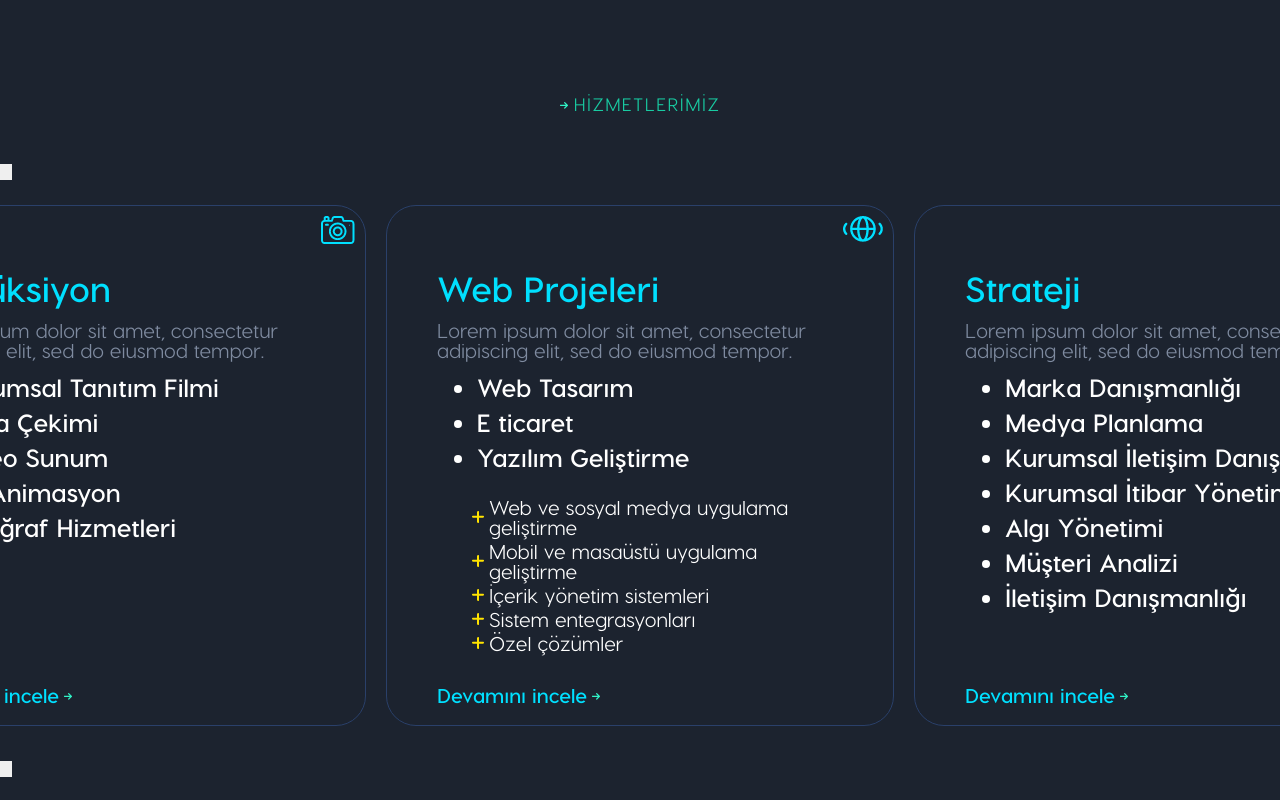
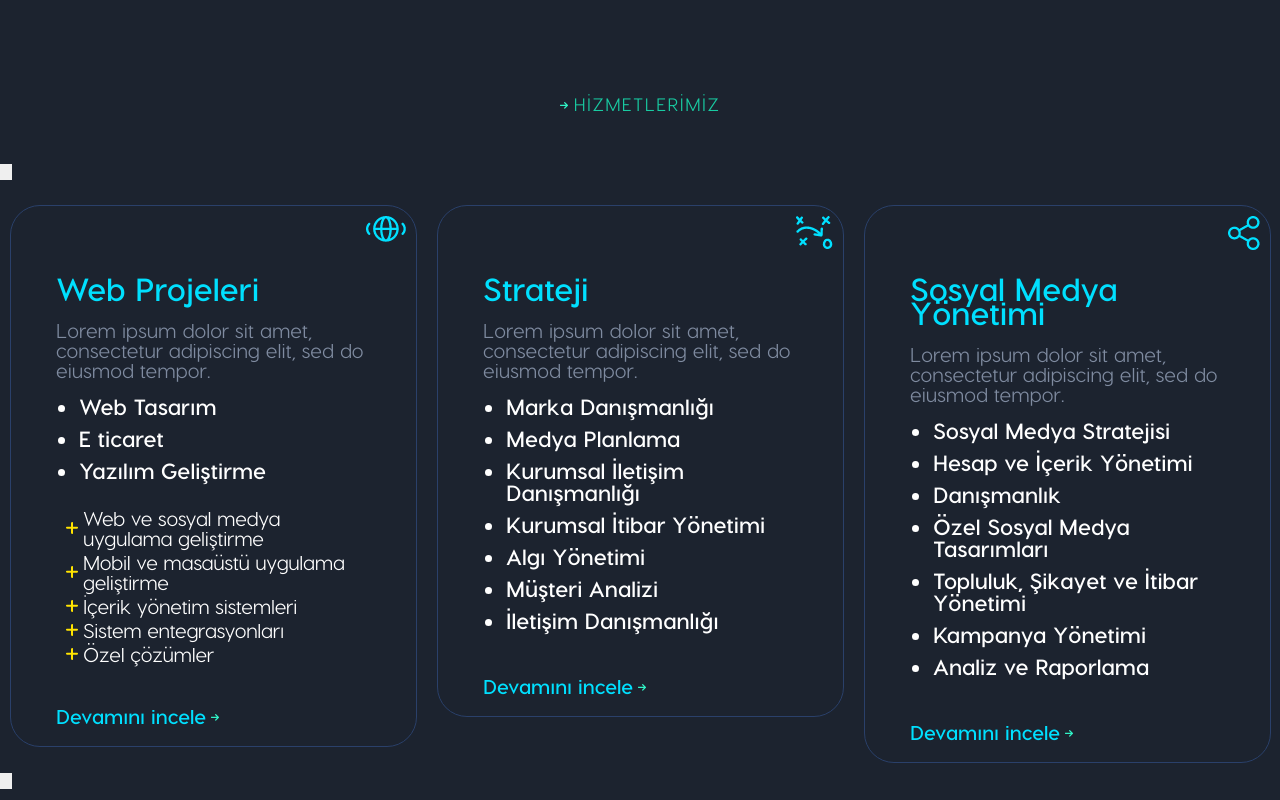
Before and after one commit to imyilmaz/soho-medya, a plain HTML site: page index.html in a window 1280 px wide. Shown: the part 1260-2060 px from the top of the page. Drawn offline with Linux system fonts and the light colour scheme.

Commit message:
genel düzenleme

```diff
--- a/css/soho-medya-e4c16f.webflow.css
+++ b/css/soho-medya-e4c16f.webflow.css
@@ -588,11 +588,12 @@ body{font-family: 'Visbycf';}
 
 .slide {
   max-width: 100%;
-  width: 508px;
   margin: 10px;
   margin-top: 25px;
   border: 1px solid #2a406a;
   border-radius: 30px;
+  outline: none;
+  outline-color: transparent;
 }
 
 .mask {
@@ -620,9 +621,11 @@ body{font-family: 'Visbycf';}
 .slide-container {
   width: 100%;
   height: 100%;
-  padding-right: 50px;
-  padding-left: 50px;
+  padding-right: 45px;
+  padding-left: 45px;
   border-radius: 20px;
+  position: relative;
+  padding-bottom: 70px;
 }
 
 .slide-container.renk {
@@ -752,7 +755,7 @@ body{font-family: 'Visbycf';}
   padding-top: 70px;
   padding-bottom: 10px;
   color: #00e0ff;
-  font-size: 35px;
+  font-size: 32px;
 }
 
 .sub-title-slide {
@@ -765,24 +768,11 @@ body{font-family: 'Visbycf';}
 
 .slide-list {
   color: #fff;
-  font-size: 25px;
+  font-size: 22px;
   list-style-type: disc;
-}
-
-.slide-list.height-button {
-  margin-bottom: 50px;
-}
-.slide-list.height-button-lg {
-  margin-bottom: 120px;
-}
-
-.slide-list.height-button-lg-1 {
-  padding-bottom: 48px;
-}
-
-.slide-list.height-button-lg-2 {
-  padding-bottom: 0px;
-}
+  padding-left: 23px;
+}
+
 .slide-list-item {
   padding-top: 5px;
   padding-bottom: 5px;
@@ -798,6 +788,7 @@ body{font-family: 'Visbycf';}
 .slide-sub-list-text {
   color: #fff;
   font-size: 20px;
+  letter-spacing: -.25px;
 }
 
 .slide-sub-list {
@@ -805,7 +796,7 @@ body{font-family: 'Visbycf';}
   display: -webkit-flex;
   display: -ms-flexbox;
   display: flex;
-  margin-left: 35px;
+  margin-left: 10px;
   padding-top: 2px;
   padding-bottom: 2px;
 }
@@ -831,6 +822,7 @@ body{font-family: 'Visbycf';}
   padding-top: 20px;
   padding-bottom: 20px;
   text-decoration: none;
+  position: absolute; bottom: 0;
 }
 
 .slide-sub-list-group {
@@ -3667,3 +3659,5 @@ body{font-family: 'Visbycf';}
   .header-animate .anim-content .hac-text .hac-text-content .button-main { display: none;}
 
 }
+
+*{outline: none; outline-color: transparent; }
--- a/index.html
+++ b/index.html
@@ -435,25 +435,40 @@
 
 
     $(document).ready(function(){
-      $('.veriable-width').slick({
 
-  infinite: true,
-  speed: 300,
-  slidesToShow: 1,
-  centerMode: true,
-  variableWidth: true
-      });
 
       $('.slider').slick({
-
-      infinite: true,
-      speed: 300,
-      slidesToShow: 1,
-      centerMode: true,
-      variableWidth: true,
-      nextArrow: '<button type="button" class="slick-next"><svg version="1.1" xmlns="http://www.w3.org/2000/svg" xmlns:xlink="http://www.w3.org/1999/xlink" x="0px" y="0px" viewBox="0 0 512.002 512.002" style="enable-background:new 0 0 512.002 512.002;" xml:space="preserve"><g><g><path fill="currentColor" d="M388.425,241.951L151.609,5.79c-7.759-7.733-20.321-7.72-28.067,0.04c-7.74,7.759-7.72,20.328,0.04,28.067l222.72,222.105L123.574,478.106c-7.759,7.74-7.779,20.301-0.04,28.061c3.883,3.89,8.97,5.835,14.057,5.835c5.074,0,10.141-1.932,14.017-5.795l236.817-236.155c3.737-3.718,5.834-8.778,5.834-14.05S392.156,245.676,388.425,241.951z"/></g></g></svg></button>',
-      prevArrow: '<button type="button" class="slick-prev"><svg style="transform:rotate(180deg);" version="1.1" xmlns="http://www.w3.org/2000/svg" xmlns:xlink="http://www.w3.org/1999/xlink" x="0px" y="0px" viewBox="0 0 512.002 512.002" style="enable-background:new 0 0 512.002 512.002;" xml:space="preserve"><g><g><path fill="currentColor" d="M388.425,241.951L151.609,5.79c-7.759-7.733-20.321-7.72-28.067,0.04c-7.74,7.759-7.72,20.328,0.04,28.067l222.72,222.105L123.574,478.106c-7.759,7.74-7.779,20.301-0.04,28.061c3.883,3.89,8.97,5.835,14.057,5.835c5.074,0,10.141-1.932,14.017-5.795l236.817-236.155c3.737-3.718,5.834-8.778,5.834-14.05S392.156,245.676,388.425,241.951z"/></g></g></svg></button>'
-          });
+        infinite: true,
+        speed: 300,
+        slidesToShow: 3,
+        slidesToScroll: 1,
+        adaptiveHeight: true,
+        nextArrow: '<button type="button" class="slick-next"><svg version="1.1" xmlns="http://www.w3.org/2000/svg" xmlns:xlink="http://www.w3.org/1999/xlink" x="0px" y="0px" viewBox="0 0 512.002 512.002" style="enable-background:new 0 0 512.002 512.002;" xml:space="preserve"><g><g><path fill="currentColor" d="M388.425,241.951L151.609,5.79c-7.759-7.733-20.321-7.72-28.067,0.04c-7.74,7.759-7.72,20.328,0.04,28.067l222.72,222.105L123.574,478.106c-7.759,7.74-7.779,20.301-0.04,28.061c3.883,3.89,8.97,5.835,14.057,5.835c5.074,0,10.141-1.932,14.017-5.795l236.817-236.155c3.737-3.718,5.834-8.778,5.834-14.05S392.156,245.676,388.425,241.951z"/></g></g></svg></button>',
+        prevArrow: '<button type="button" class="slick-prev"><svg style="transform:rotate(180deg);" version="1.1" xmlns="http://www.w3.org/2000/svg" xmlns:xlink="http://www.w3.org/1999/xlink" x="0px" y="0px" viewBox="0 0 512.002 512.002" style="enable-background:new 0 0 512.002 512.002;" xml:space="preserve"><g><g><path fill="currentColor" d="M388.425,241.951L151.609,5.79c-7.759-7.733-20.321-7.72-28.067,0.04c-7.74,7.759-7.72,20.328,0.04,28.067l222.72,222.105L123.574,478.106c-7.759,7.74-7.779,20.301-0.04,28.061c3.883,3.89,8.97,5.835,14.057,5.835c5.074,0,10.141-1.932,14.017-5.795l236.817-236.155c3.737-3.718,5.834-8.778,5.834-14.05S392.156,245.676,388.425,241.951z"/></g></g></svg></button>',
+        responsive: [
+          {
+            breakpoint: 992,
+            settings: {
+              slidesToShow: 3,
+            }
+          },
+          {
+            breakpoint: 768,
+            settings: {
+              slidesToShow: 2,
+            }
+          },
+          {
+            breakpoint: 480,
+            settings: {
+              slidesToShow: 1,
+            }
+          }
+          // You can unslick at a given breakpoint now by adding:
+          // settings: "unslick"
+          // instead of a settings object
+        ]
+      });
     });
 
 
```
